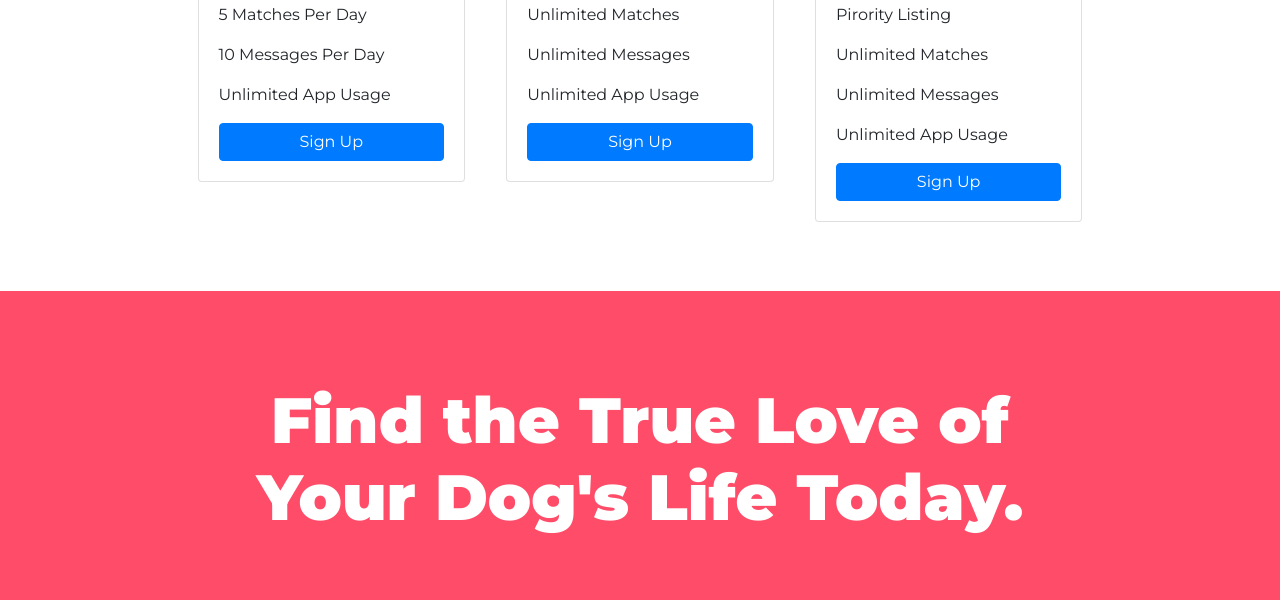
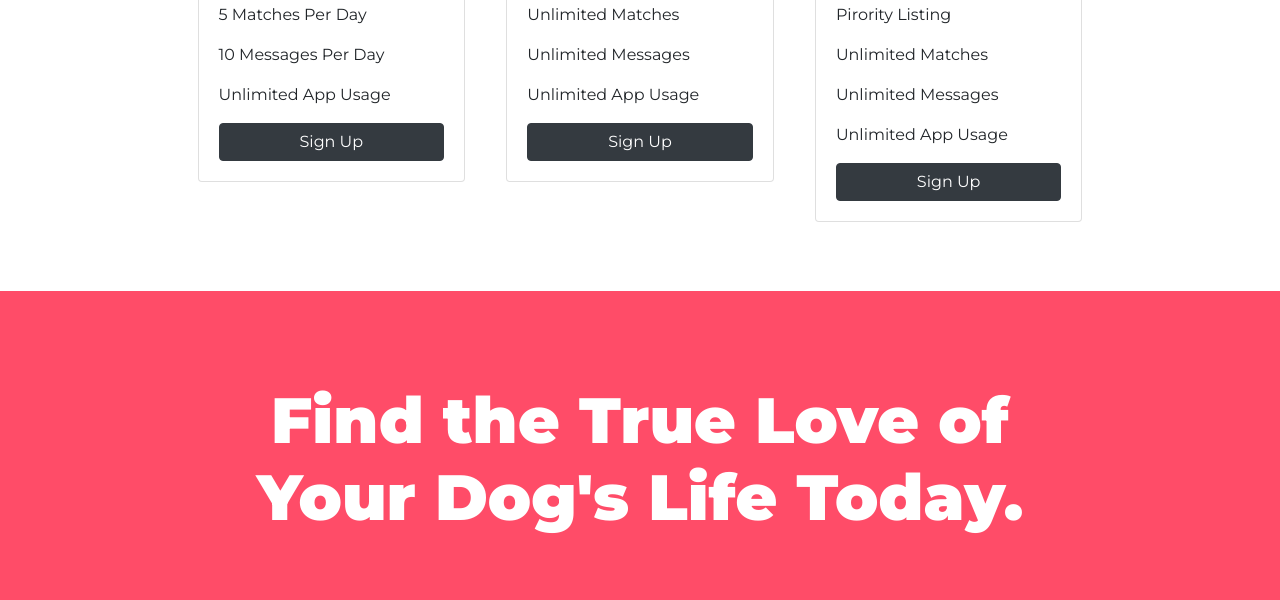
Before and after one commit to FJunioS/Tindog, a website: page src/index.html in a window 1280 px wide. Shown: the part 2760-3360 px from the top of the page. Drawn offline with nearby package versions, Linux system fonts and the light colour scheme.

Commit message:
fixed some issues

```diff
--- a/src/index.html
+++ b/src/index.html
@@ -162,7 +162,7 @@ além de ver o tamanho das fontes e consertar o clipping de baixo. -->
               <p>10 Messages Per Day</p>
               <p>Unlimited App Usage</p>
             </div>
-            <button class="btn btn-primary" type="button">Sign Up</button>
+            <button class="btn btn-dark" type="button">Sign Up</button>
           </div>
         </div>
       </div>
@@ -180,7 +180,7 @@ além de ver o tamanho das fontes e consertar o clipping de baixo. -->
               <p>Unlimited Messages</p>
               <p>Unlimited App Usage</p>
             </div>
-            <button class="btn btn-primary" type="button">Sign Up</button>
+            <button class="btn btn-dark" type="button">Sign Up</button>
           </div>
         </div>
       </div>
@@ -199,7 +199,7 @@ além de ver o tamanho das fontes e consertar o clipping de baixo. -->
               <p>Unlimited Messages</p>
               <p>Unlimited App Usage</p>
             </div>
-            <button class="btn btn-primary" type="button">Sign Up</button>
+            <button class="btn btn-dark" type="button">Sign Up</button>
           </div>
         </div>
 
```
